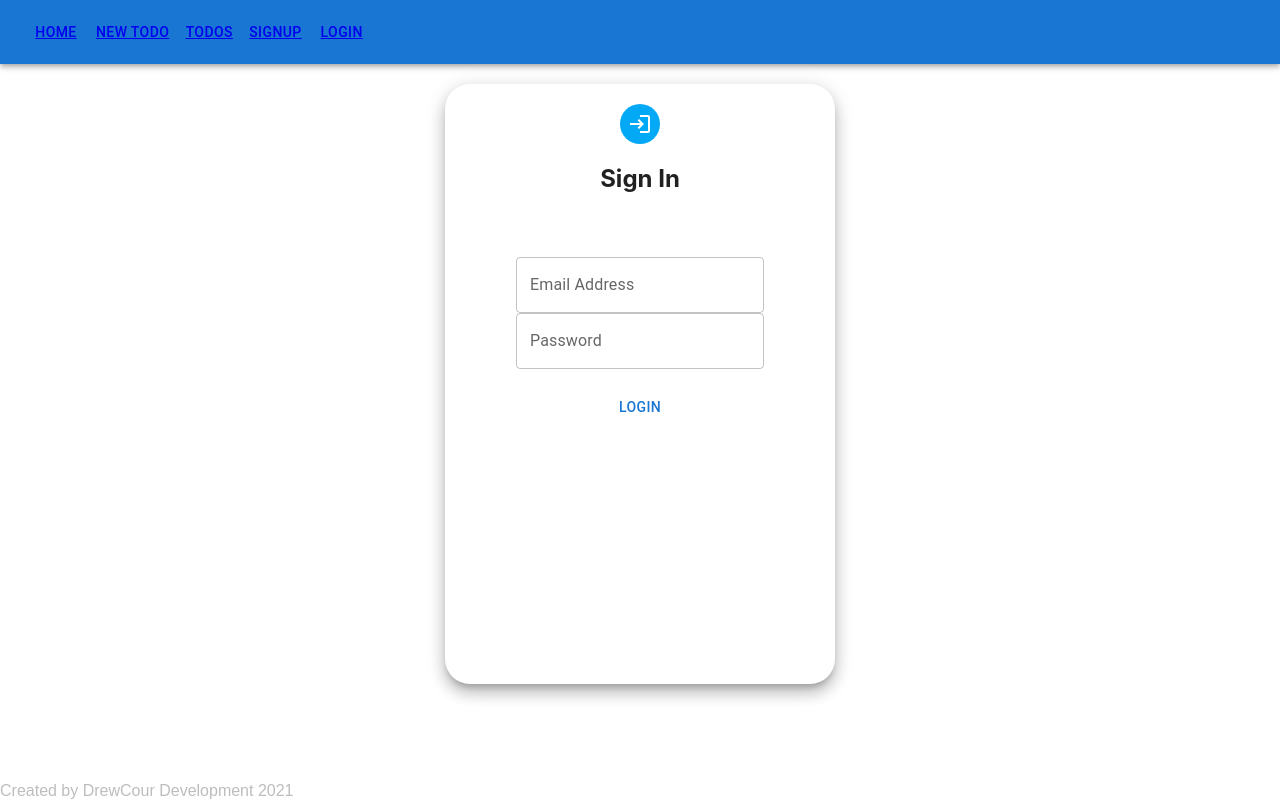
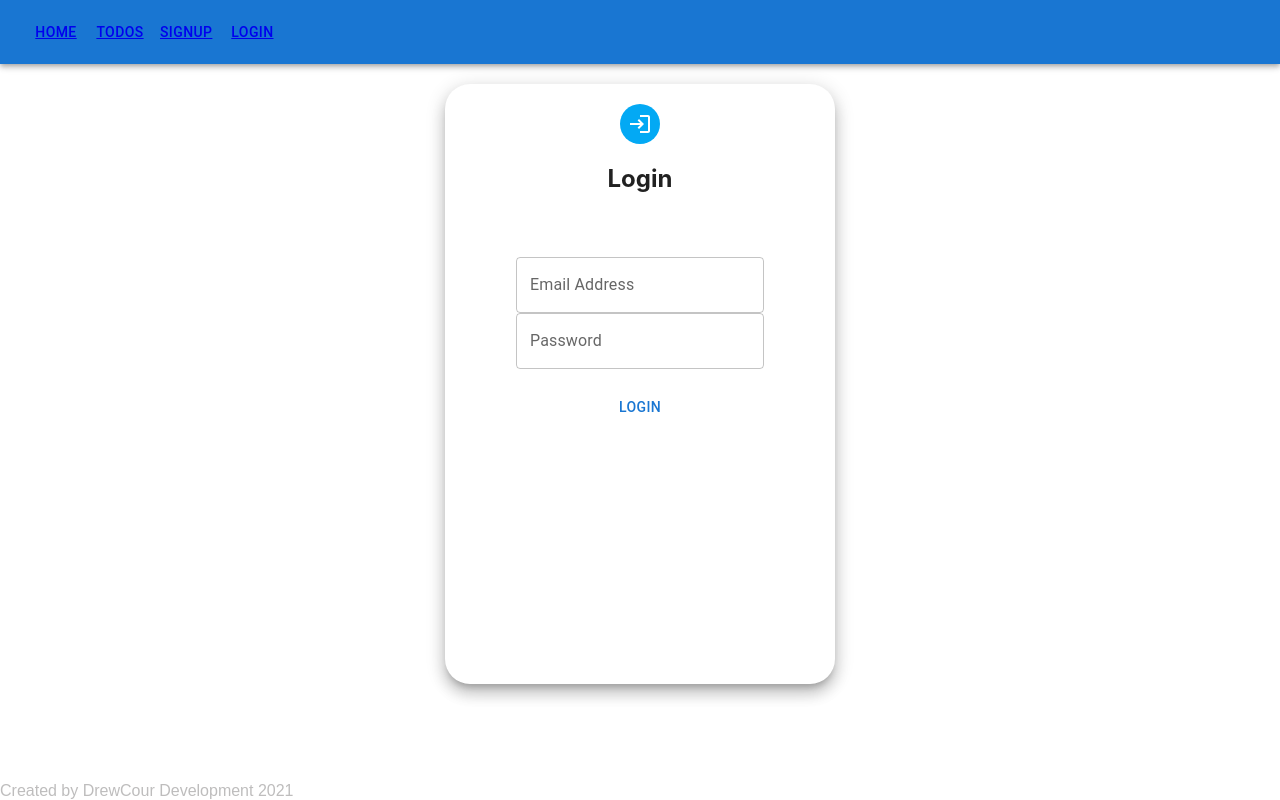
Before and after one commit to apellum/ToDo-Client, a React (Create React App) app: page /login in a window 1280 px wide. Built offline with nearby package versions, Linux system fonts and the light colour scheme; no server answers.

Commit message:
added recommended updates

```diff
--- a/src/actions/sessions.js
+++ b/src/actions/sessions.js
@@ -61,12 +61,11 @@ export const getCurrentUser = () => {
             }
         })
         const data = await resp.json();
-        console.log(resp)
+        console.log(data)
         const payload = {
             user: data.user,
             jwt: localStorage.getItem('jwt'),
         }
-        console.log(payload)
         if (data.user) {
             dispatch({ type: "LOGIN", payload})
         }
--- a/src/components/App.js
+++ b/src/components/App.js
@@ -1,5 +1,5 @@
 import React, { useEffect } from 'react';
-import { useDispatch } from 'react-redux';
+import { useDispatch, useSelector } from 'react-redux';
 import { getCurrentUser } from '../actions/sessions';
 import "../App.css"
 import { BrowserRouter as Router, Routes, Route } from 'react-router-dom'
@@ -13,9 +13,13 @@ import ListToDo from './ListToDo';
 function App() {
 
   const dispatch = useDispatch();
+  const requesting = useSelector(state => state.requesting)
 
   useEffect(() => {
-    dispatch(getCurrentUser())
+    const token = localStorage.getItem('jwt');
+    if (token) {
+      dispatch(getCurrentUser(token))
+    }
   }, [dispatch])
 
   const d = new Date();
--- a/src/components/NavBar.js
+++ b/src/components/NavBar.js
@@ -22,7 +22,7 @@ const NavBar = () => {
                     <Toolbar >
                         {currentUser ? <Typography>{currentUser.first_name}</Typography> : <Typography>Family ToDo App</Typography>}
                             <Button><NavLink to="/">Home</NavLink></Button>
-                            <Button><NavLink to="/new-todo">New Todo</NavLink></Button>
+                            {loggedIn ? <Button><NavLink to="/new-todo">New Todo</NavLink></Button> : null}
                             <Button><NavLink to="/todos">Todos</NavLink></Button>
                             {loggedIn ? null : <Button><NavLink to="/signup">Signup</NavLink></Button>}
                             {loggedIn ? <Button onClick={handleLogout}><NavLink to='/logout'>Logout</NavLink></Button> : <Button><NavLink to="/login">Login</NavLink></Button>}
--- a/src/components/sessions/Login.js
+++ b/src/components/sessions/Login.js
@@ -47,7 +47,7 @@ const Login = () => {
                 <Paper elevation={10} style={paperStyle}>
                         <Grid align='center'>
                             <Avatar style={avatarStyle}><LoginIcon/></Avatar>
-                            <h2>Sign In</h2>
+                            <h2>Login</h2>
                         </Grid>
                             <Box component='form' onSubmit={handleSubmit} sx={{
                                 marginTop: 8,
```
